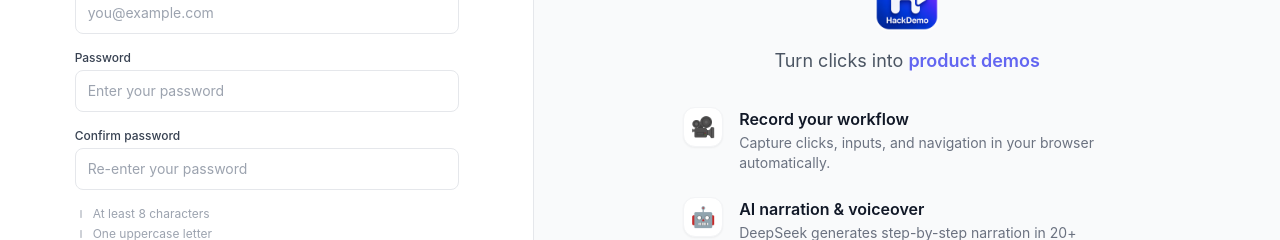
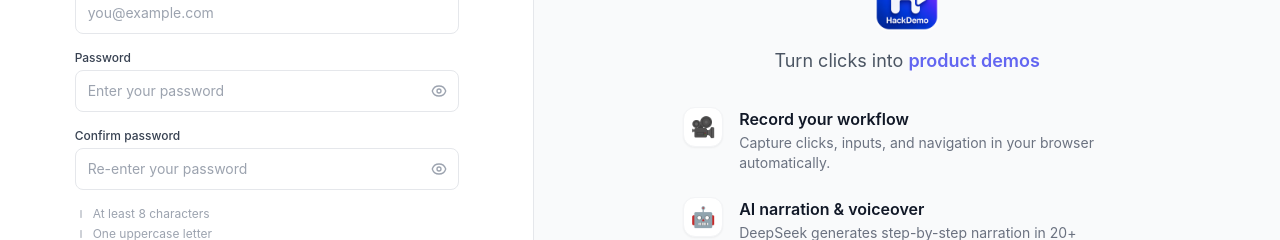
Before and after one commit to raytracer1/HackDemo, a React (Vite) app in the folder frontend/: page /login in a window 1280 px wide. Both pictures are taken after a click on the button "Sign up". Shown: the part 250-490 px from the top of the page. Built offline with nearby package versions, Linux system fonts and the light colour scheme; no server answers.

Commit message:
add show passwd button

```diff
--- a/frontend/src/pages/LoginPage.tsx
+++ b/frontend/src/pages/LoginPage.tsx
@@ -21,6 +21,7 @@ export default function LoginPage() {
   const [password, setPassword] = useState('');
   const [confirm, setConfirm] = useState('');
   const [error, setError] = useState('');
+  const [showPassword, setShowPassword] = useState(false);
   const [submitting, setSubmitting] = useState(false);
 
   const handleGoogleSignIn = () => { setClicked(true); login(); };
@@ -137,15 +138,33 @@ export default function LoginPage() {
             </div>
             <div>
               <label className="block text-xs font-medium text-gray-700 mb-1">Password</label>
-              <input type="password" value={password} onChange={e => setPassword(e.target.value)} required minLength={8}
-                className="w-full rounded-lg border border-gray-200 px-3 py-2.5 text-sm text-gray-900 placeholder-gray-400 focus:border-hack-primary focus:ring-1 focus:ring-hack-primary outline-none" placeholder="Enter your password" />
+              <div className="relative">
+                <input type={showPassword ? 'text' : 'password'} value={password} onChange={e => setPassword(e.target.value)} required minLength={8}
+                  className="w-full rounded-lg border border-gray-200 px-3 py-2.5 pr-10 text-sm text-gray-900 placeholder-gray-400 focus:border-hack-primary focus:ring-1 focus:ring-hack-primary outline-none" placeholder="Enter your password" />
+                <button type="button" onClick={() => setShowPassword(!showPassword)} className="absolute right-2 top-1/2 -translate-y-1/2 p-1 text-gray-400 hover:text-gray-600 bg-transparent border-none cursor-pointer">
+                  {showPassword ? (
+                    <svg className="h-4 w-4" fill="none" viewBox="0 0 24 24" stroke="currentColor" strokeWidth={2}><path strokeLinecap="round" strokeLinejoin="round" d="M3.98 8.223A10.477 10.477 0 001.934 12C3.226 16.338 7.244 19.5 12 19.5c.993 0 1.953-.138 2.863-.395M6.228 6.228A10.451 10.451 0 0112 4.5c4.756 0 8.773 3.162 10.065 7.498a10.522 10.522 0 01-4.293 5.774M6.228 6.228L3 3m3.228 3.228l3.65 3.65m7.894 7.894L21 21m-3.228-3.228l-3.65-3.65m0 0a3 3 0 10-4.243-4.243m4.242 4.242L9.88 9.88" /></svg>
+                  ) : (
+                    <svg className="h-4 w-4" fill="none" viewBox="0 0 24 24" stroke="currentColor" strokeWidth={2}><path strokeLinecap="round" strokeLinejoin="round" d="M2.036 12.322a1.012 1.012 0 010-.639C3.423 7.51 7.36 4.5 12 4.5c4.638 0 8.573 3.007 9.963 7.178.07.207.07.431 0 .639C20.577 16.49 16.64 19.5 12 19.5c-4.638 0-8.573-3.007-9.963-7.178z" /><path strokeLinecap="round" strokeLinejoin="round" d="M15 12a3 3 0 11-6 0 3 3 0 016 0z" /></svg>
+                  )}
+                </button>
+              </div>
             </div>
             {mode === 'register' && (
               <>
                 <div>
                   <label className="block text-xs font-medium text-gray-700 mb-1">Confirm password</label>
-                  <input type="password" value={confirm} onChange={e => setConfirm(e.target.value)} required
-                    className="w-full rounded-lg border border-gray-200 px-3 py-2.5 text-sm text-gray-900 placeholder-gray-400 focus:border-hack-primary focus:ring-1 focus:ring-hack-primary outline-none" placeholder="Re-enter your password" />
+                  <div className="relative">
+                    <input type={showPassword ? 'text' : 'password'} value={confirm} onChange={e => setConfirm(e.target.value)} required
+                      className="w-full rounded-lg border border-gray-200 px-3 py-2.5 pr-10 text-sm text-gray-900 placeholder-gray-400 focus:border-hack-primary focus:ring-1 focus:ring-hack-primary outline-none" placeholder="Re-enter your password" />
+                    <button type="button" onClick={() => setShowPassword(!showPassword)} className="absolute right-2 top-1/2 -translate-y-1/2 p-1 text-gray-400 hover:text-gray-600 bg-transparent border-none cursor-pointer">
+                      {showPassword ? (
+                        <svg className="h-4 w-4" fill="none" viewBox="0 0 24 24" stroke="currentColor" strokeWidth={2}><path strokeLinecap="round" strokeLinejoin="round" d="M3.98 8.223A10.477 10.477 0 001.934 12C3.226 16.338 7.244 19.5 12 19.5c.993 0 1.953-.138 2.863-.395M6.228 6.228A10.451 10.451 0 0112 4.5c4.756 0 8.773 3.162 10.065 7.498a10.522 10.522 0 01-4.293 5.774M6.228 6.228L3 3m3.228 3.228l3.65 3.65m7.894 7.894L21 21m-3.228-3.228l-3.65-3.65m0 0a3 3 0 10-4.243-4.243m4.242 4.242L9.88 9.88" /></svg>
+                      ) : (
+                        <svg className="h-4 w-4" fill="none" viewBox="0 0 24 24" stroke="currentColor" strokeWidth={2}><path strokeLinecap="round" strokeLinejoin="round" d="M2.036 12.322a1.012 1.012 0 010-.639C3.423 7.51 7.36 4.5 12 4.5c4.638 0 8.573 3.007 9.963 7.178.07.207.07.431 0 .639C20.577 16.49 16.64 19.5 12 19.5c-4.638 0-8.573-3.007-9.963-7.178z" /><path strokeLinecap="round" strokeLinejoin="round" d="M15 12a3 3 0 11-6 0 3 3 0 016 0z" /></svg>
+                      )}
+                    </button>
+                  </div>
                 </div>
                 <div className="space-y-1">
                   {[
```
Also changed, not shown: 1 other file (tests, documents, lock files or other folders).
